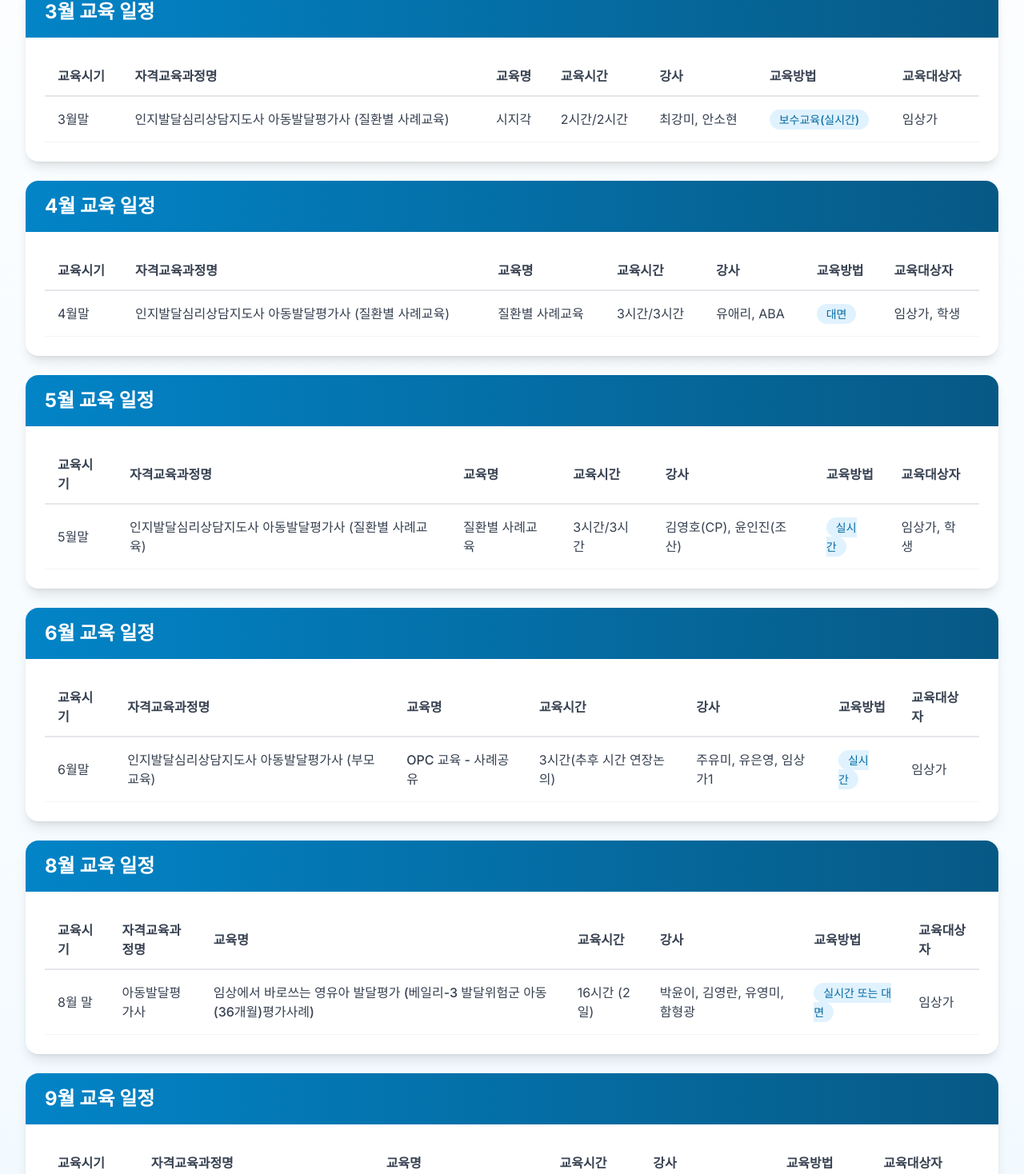
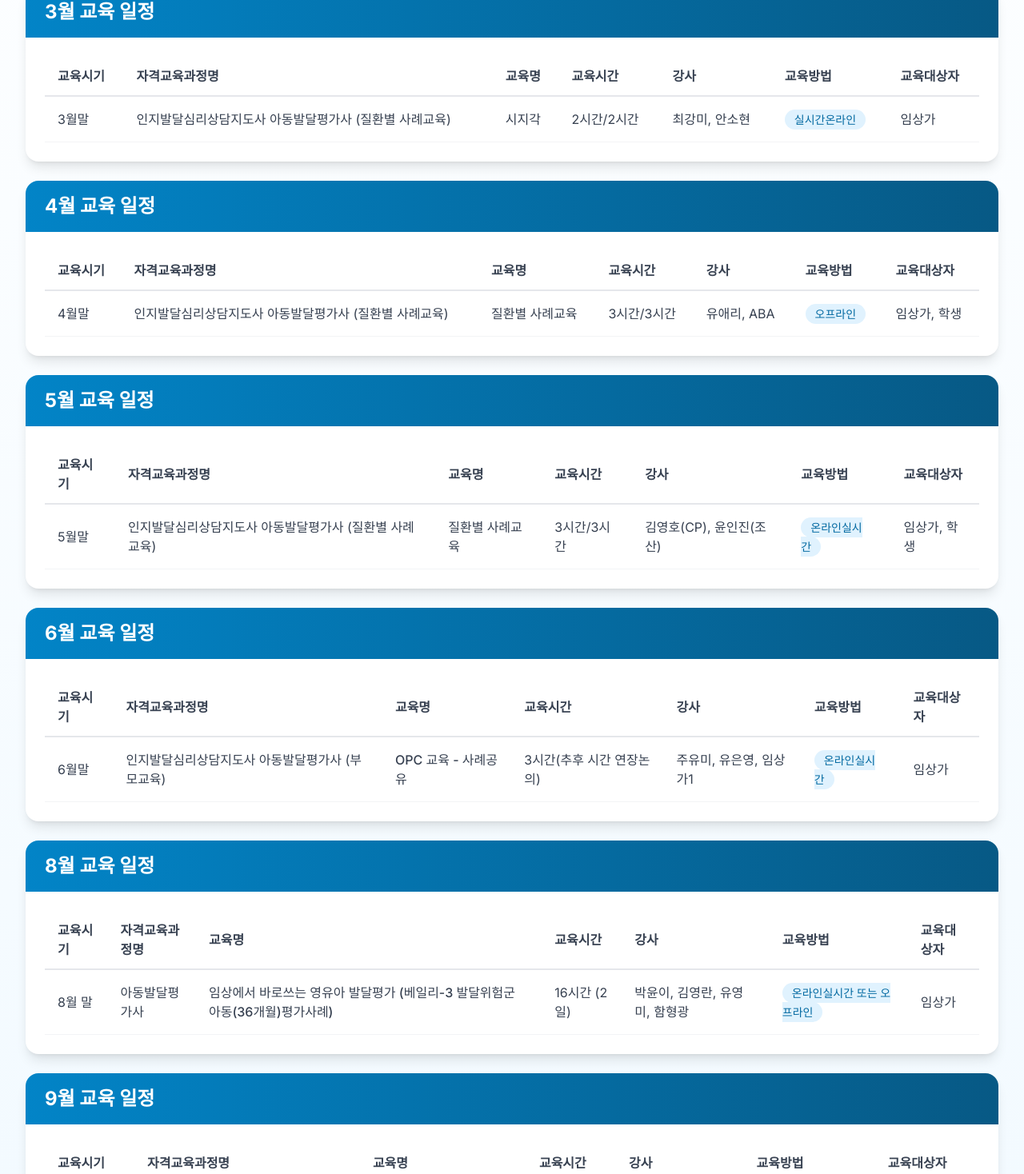
Before and after one commit to hamhyeonggwang/ksotcs, a Next.js app: page /education-schedule in a window 1280 px wide. Shown: the part 602-2070 px from the top of the page at 80% size. Built offline with nearby package versions, Linux system fonts and the light colour scheme.

Commit message:
Update education method labels: 보수교육(실시간) to 실시간온라인, 대면 to 오프라인, 실시간 to 온라인실시간

```diff
--- a/app/education-schedule/page.tsx
+++ b/app/education-schedule/page.tsx
@@ -31,7 +31,7 @@ const schedules: EducationSchedule[] = [
     educationTime: '2시간/2시간',
     instructor: '최강미, 안소현',
     director: '조선영',
-    method: '보수교육(실시간)',
+    method: '실시간온라인',
     target: '임상가',
     category: '인지발달심리상담지도사',
   },
@@ -48,7 +48,7 @@ const schedules: EducationSchedule[] = [
     detailedTime: '13:00~? 16:00~?',
     location: '서울역? 이름센터? 대전대?',
     director: '조선영',
-    method: '대면',
+    method: '오프라인',
     target: '임상가, 학생',
     category: '인지발달심리상담지도사',
   },
@@ -62,7 +62,7 @@ const schedules: EducationSchedule[] = [
     educationTime: '3시간/3시간',
     instructor: '김영호(CP), 윤인진(조산)',
     director: '박윤이',
-    method: '실시간',
+    method: '온라인실시간',
     target: '임상가, 학생',
     category: '인지발달심리상담지도사',
   },
@@ -76,7 +76,7 @@ const schedules: EducationSchedule[] = [
     educationTime: '3시간(추후 시간 연장논의)',
     instructor: '주유미, 유은영, 임상가1',
     director: '조선영',
-    method: '실시간',
+    method: '온라인실시간',
     target: '임상가',
     category: '인지발달심리상담지도사',
   },
@@ -90,7 +90,7 @@ const schedules: EducationSchedule[] = [
     educationTime: '16시간 (2일)',
     instructor: '박윤이, 김영란, 유영미, 함형광',
     director: '박윤이',
-    method: '실시간 또는 대면',
+    method: '온라인실시간 또는 오프라인',
     target: '임상가',
     category: '아동발달평가사',
   },
@@ -104,7 +104,7 @@ const schedules: EducationSchedule[] = [
     educationTime: '3시간',
     instructor: '최강미, 함형광',
     director: '박윤이',
-    method: '실시간',
+    method: '온라인실시간',
     target: '2급 대상자',
     category: '아동발달평가사',
   },
```
